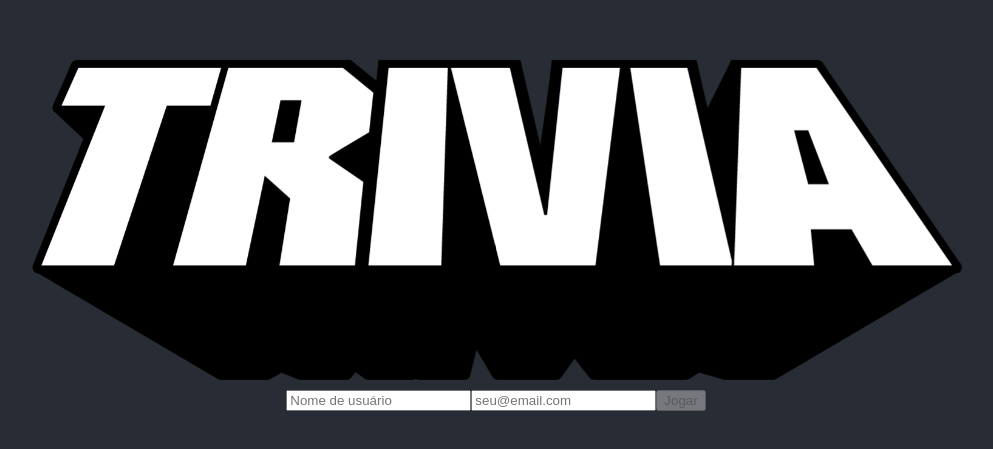
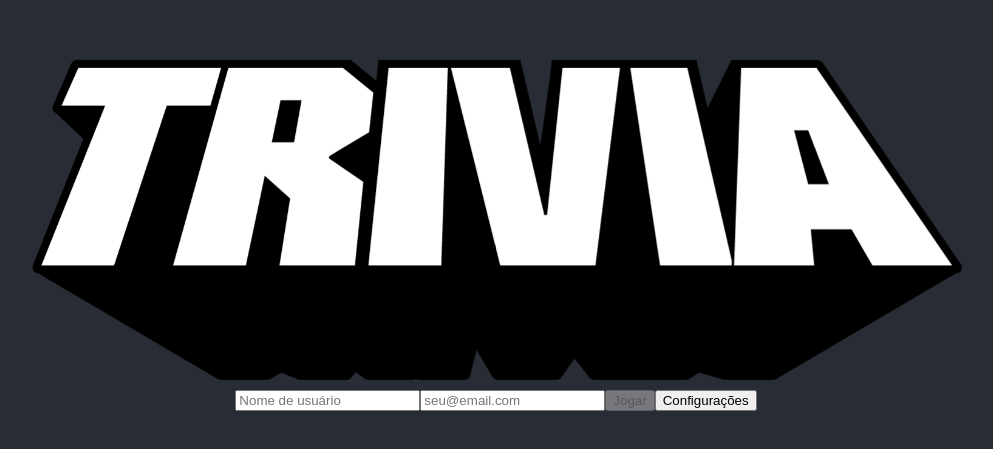
Before and after one commit to victorjunior95/sd-08-project-trivia-react-redux, a React (Create React App) app: page / in a window 1280 px wide. Shown: the part 165-614 px from the top of the page, without its empty margins (144-1137 px from the left). Built offline with nearby package versions, Linux system fonts and the light colour scheme.

Commit message:
G25 - Req 03

```diff
--- a/src/pages/Home.js
+++ b/src/pages/Home.js
@@ -1,10 +1,10 @@
 import React from 'react';
-import { Link } from 'react-router-dom';
-import DefaultButton from '../common/components/DefaultButton';
 import '../styles/Home.css';
-import { Redirect } from 'react-router-dom';
+import { Redirect, Link } from 'react-router-dom';
 import logo from '../trivia.png';
 import requestTriviaToken from '../services/API';
+
+import DefaultButton from '../common/components/DefaultButton';
 
 class Home extends React.Component {
   constructor() {
@@ -67,13 +67,21 @@ class Home extends React.Component {
                   placeholder="seu@email.com"
                   onChange={ this.handleInputsChanges }
                 />
-                <button
-                  type="submit"
+                <DefaultButton
+                  btnText="Jogar"
+                  name="playButton"
+                  reqAttribute="btn-play"
                   data-testid="btn-play"
                   disabled={ this.disableSubmit() }
-                >
-                  Jogar
-                </button>
+                  isSubmit="submit"
+                />
+                <Link to="/config">
+                  <DefaultButton
+                    name="ConfigButton"
+                    reqAttribute="btn-settings"
+                    btnText="Configurações"
+                  />
+                </Link>
               </form>
             </header>
           </div>
```
